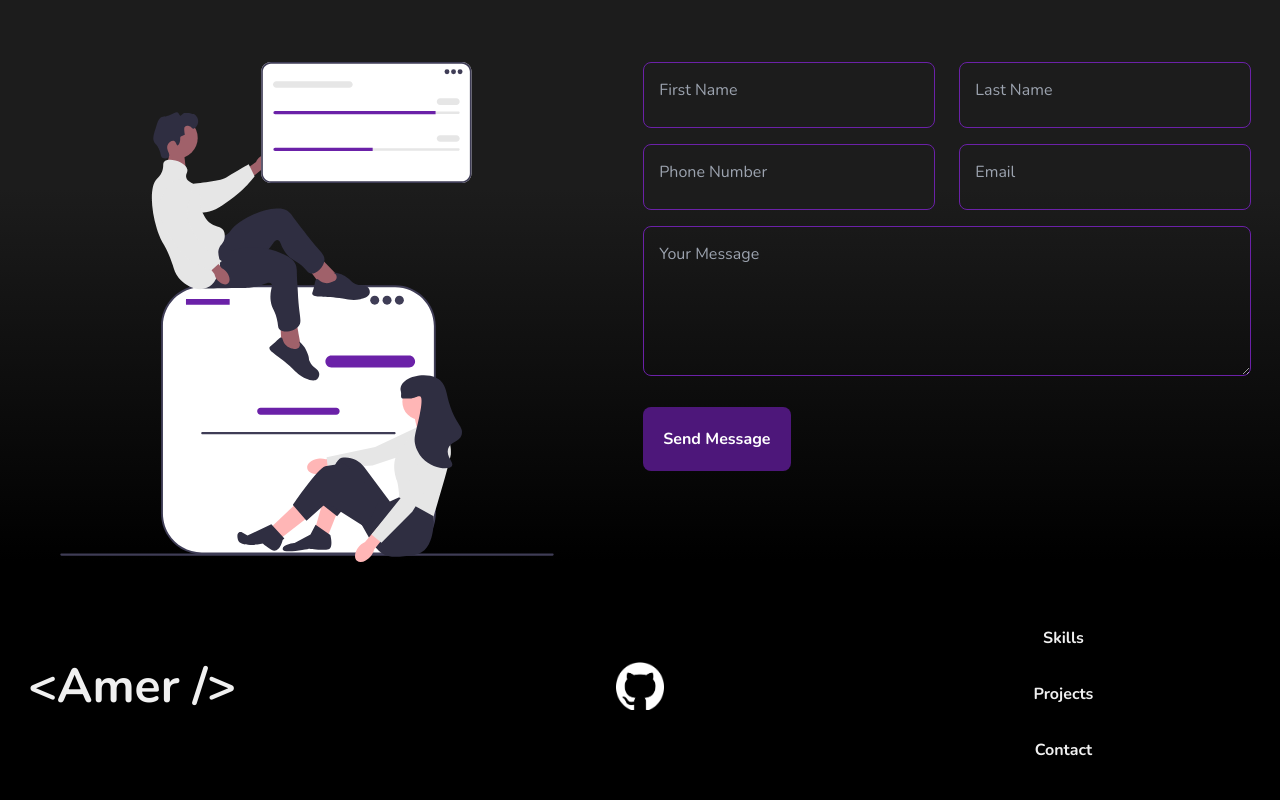
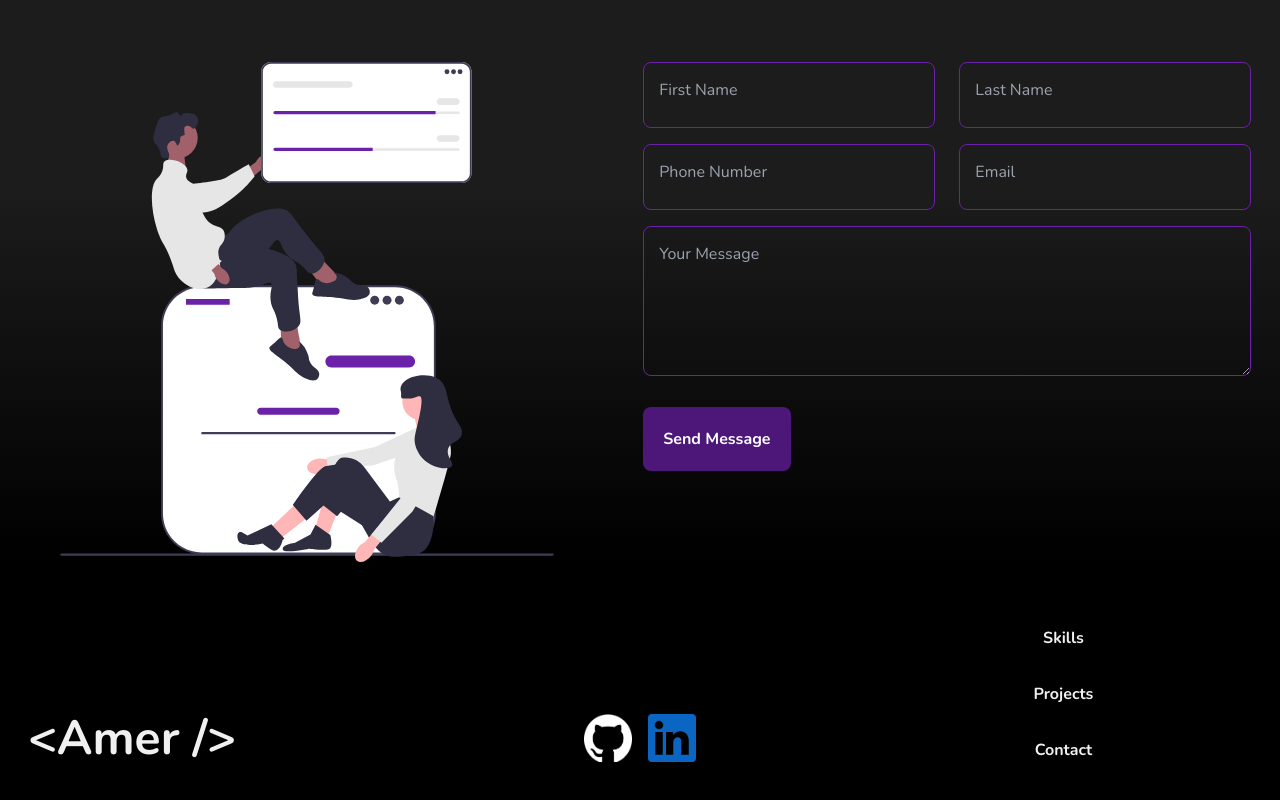
Before and after one commit to amerkulovic/Portfolio2.0, a React (Create React App) app: page / in a window 1280 px wide. Shown: the part 3022-3822 px from the top of the page. Built offline with nearby package versions, Linux system fonts and the light colour scheme; a web font is replaced by a local one.

Commit message:
added linkedin to my footer

```diff
--- a/src/App.css
+++ b/src/App.css
@@ -7,6 +7,7 @@
 
 :root {
   --bg-color: #1c1c1c;
+  --primary-light: #6b21a8;
   --typewriterSpeed: 2.2s;
   --typewriterCharacters: 125;
 }
--- a/src/components/Footer.tsx
+++ b/src/components/Footer.tsx
@@ -1,14 +1,20 @@
 import githubLogo from "../assets/images/github-white.png";
+import linkedInLogo from "../assets/images/linkedIn.png";
 
 const Footer = () => {
   return (
-    <div className="bg-black flex justify-between items-center py-12 px-2">
+    <div className="bg-black flex justify-between items-end py-12 px-2">
       <div className="text-5xl font-bold w-[33%] pl-5">
         <span>&lt;</span>Amer <span>/&gt;</span>
       </div>
-      <a href="https://github.com/amerkulovic" target="_blank" className="flex justify-center w-[33%]">
-        <img src={githubLogo} className="h-12 w-12" />
-      </a>
+      <section className="flex justify-center w-[33%]">
+        <a href="https://github.com/amerkulovic" target="_blank" className="mx-2">
+          <img src={githubLogo} className="h-12 w-12" />
+        </a>
+        <a href="https://www.linkedin.com/in/amer-kulovic/" target="_blank" className="mx-2">
+          <img src={linkedInLogo} className="h-12 w-12" />
+        </a>
+      </section>
       <ul className="flex flex-col w-[33%] items-center font-bold">
         {/* <li className="px-4">
           <a href="#about">About</a>
--- a/src/components/Skills.tsx
+++ b/src/components/Skills.tsx
@@ -1,4 +1,4 @@
-import { useRef, useState, useEffect } from "react";
+import { useRef, useState } from "react";
 import Card from "./Card";
 
 interface cardObject {
@@ -67,7 +67,7 @@ const Skills = () => {
           Backend
         </button>
       </section>
-      <button onClick={scrollLeft} className="absolute left-2 top-[255px] transform -translate-y-1/2 text-5xl text-white p-2 z-10">
+      <button onClick={scrollLeft} className="absolute left-2 top-[385px] transform -translate-y-1/2 text-5xl text-white p-2 z-10">
         ◀
       </button>
       <div ref={scrollContainerRef} className="w-full overflow-hidden touch-pan-y flex justify-center h-[300px]">
@@ -77,7 +77,7 @@ const Skills = () => {
           ))}
         </div>
       </div>
-      <button onClick={scrollRight} className="absolute right-2 top-[255px] transform -translate-y-1/2 text-5xl text-white p-2 z-10">
+      <button onClick={scrollRight} className="absolute right-2 top-[385px] transform -translate-y-1/2 text-5xl text-white p-2 z-10">
         ▶
       </button>
     </div>
--- a/tailwind.config.js
+++ b/tailwind.config.js
@@ -2,7 +2,16 @@
 module.exports = {
   content: ["./src/**/*.{js,jsx,ts,tsx}"],
   theme: {
-    extend: {},
+    extend: {
+      colors: {
+        primaryLight: "var(--primary-light)",
+        darkBlue: "#0A192F",
+        mediumBlue: "#1E3A8A",
+        lightBlue: "#3B82F6",
+        skyBlue: "#93C5FD",
+        mutedBlue: "#E0F2FE",
+      },
+    },
   },
   plugins: [require("@tailwindcss/line-clamp")],
 };
```
Also changed, not shown: src/assets/images/linkedIn.png (added).
